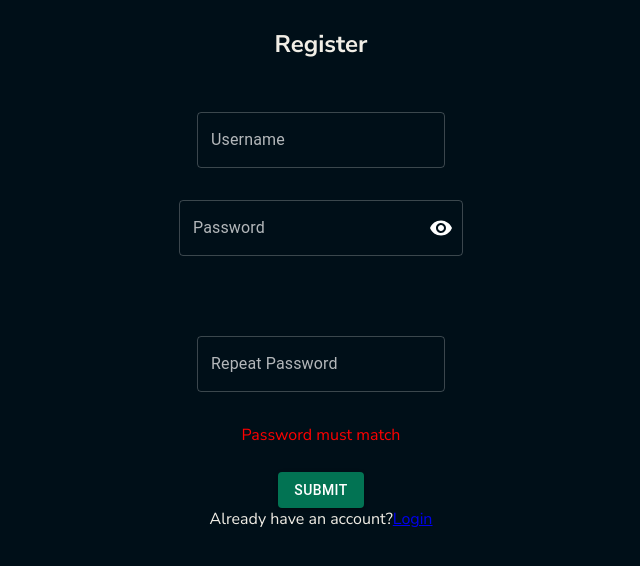
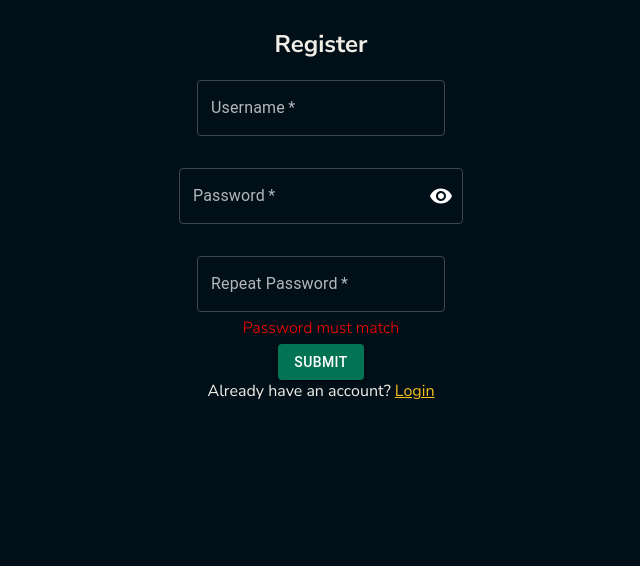
Before and after one commit to Satttoshi/craft-your-knowledge, a React (Vite) app in the folder frontend/: page /register in a window 1280 px wide. Shown: the top 566 px of the page, without its empty margins (319-959 px from the left). Built offline with nearby package versions, Linux system fonts and the light colour scheme; no server answers.

Commit message:
Âadjust text position

```diff
--- a/frontend/src/pages/Login.tsx
+++ b/frontend/src/pages/Login.tsx
@@ -58,6 +58,7 @@ export default function Login() {
             setErrors(validationMessage);
             setIsStrong(strong);
         }
+        password === repeatPassword ? setIsValidRepeatPassword(true) : setIsValidRepeatPassword(false);
     }
 
     function handleRepeatPassword(event: ChangeEvent<HTMLInputElement>): void {
@@ -70,18 +71,23 @@ export default function Login() {
     return (<>
         <StyledForm onSubmit={e => handleSubmit(e, isRegister)}>
             {isRegister ? <h2>Register</h2> : <h2>Login</h2>}
+            <StyledInput>
                 <TextField
                     id="login-username"
                     label="Username"
                     variant="outlined"
                     value={username}
+                    required
                     onChange={e => setUsername(e.target.value)}
                 />
+            </StyledInput>
+            <StyledInput>
                 <TextField
                     id="login-adornment-password"
                     label="Password"
                     variant="outlined"
                     value={password}
+                    required
                     type={showPassword ? 'text' : 'password'}
                     onChange={handlePassword}
                     InputProps={{
@@ -97,28 +103,36 @@ export default function Login() {
                         ),
                     }}
                 />
+                {isRegister &&
                     <StyledPasswordValidation isValid={isStrong}>{errors}</StyledPasswordValidation>
-            {
-                isRegister && <TextField
+                }
+            </StyledInput>
+            {isRegister &&
+                <StyledInput>
+                    <TextField
                         id="register-password"
                         label="Repeat Password"
                         variant="outlined"
                         value={repeatPassword}
+                        required
                         type={showPassword ? 'text' : 'password'}
                         onChange={handleRepeatPassword}
-                />}
+                    />
+                    {isRegister &&
                         <StyledPasswordValidation isValid={isValidRepeatPassword}>
                             {isValidRepeatPassword ? "Correct repeating password" : "Password must match"}
                         </StyledPasswordValidation>
+                    }
+                </StyledInput>
+            }
             <Button variant="contained" color="primary" type="submit">
                 Submit
             </Button>
         </StyledForm>
-        {
-            isRegister ?
-                <span>Already have an account?<Link to="/login">Login</Link></span>
+        {isRegister ?
+            <span>Already have an account? <StyledLink to="/login">Login</StyledLink></span>
             :
-                <span>Don't have an account? <Link to="/register">Register</Link></span>
+            <span>Don't have an account? <StyledLink to="/register">Register</StyledLink></span>
         }
 
     </>)
@@ -128,7 +142,15 @@ const StyledForm = styled.form`
   display: flex;
   flex-direction: column;
   align-items: center;
-  gap: 2rem
+`;
+
+const StyledInput = styled.div`
+  position: relative;
+  margin-bottom: 2rem;
+
+  display: flex;
+  justify-content: center;
+
 `;
 
 type ValidationProps = {
@@ -136,6 +158,15 @@ type ValidationProps = {
 }
 
 const StyledPasswordValidation = styled.span<ValidationProps>`
+  position: absolute;
+  bottom: -1.3rem;
   height: 1rem;
+  white-space: nowrap;
+  font-weight: 300;
+
   ${props => !props.isValid ? "color: red;" : "color: green;"}
 `;
+
+const StyledLink = styled(Link)`
+  color: var(--color5);
+`;
```
Lines whose indentation alone changed are shown as unchanged.
